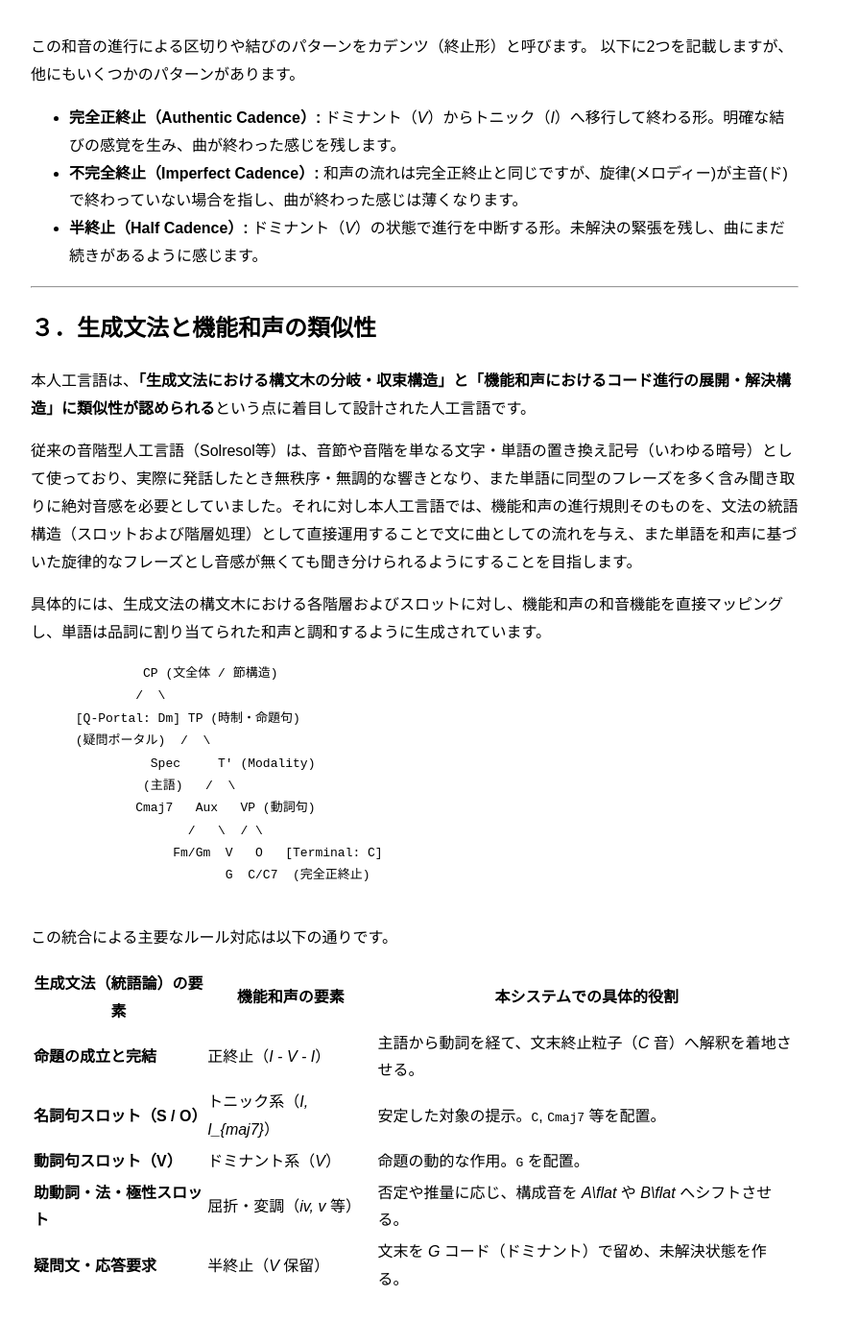
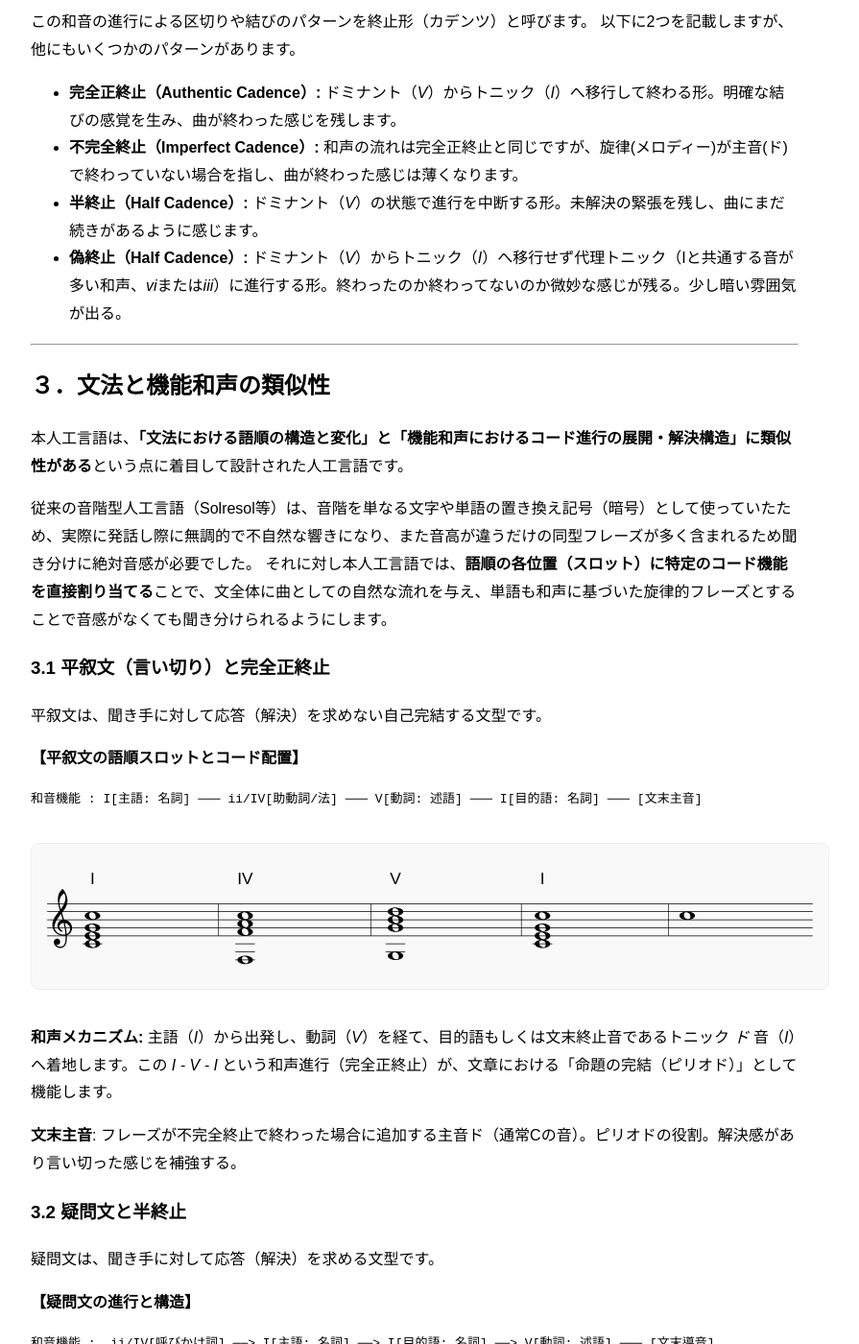
Before and after one commit to zombiiru/cadentian-conlang, a Jekyll site: the page built from index.md, in a window 1280 px wide and 1400 px high, scrolled down 1753 px. Shown: the whole window at 96% size, without its empty margins (208-1103 px from the left). Built offline with Jekyll 4.4.1, drawn with Linux system fonts in a browser that asks for light colours; nearby versions of some CDN libraries; before the commit the page ends 3124 px from its top, so only the background shows below that; some of the changed text lies outside the part shown.

Commit message:
序文修正

````diff
--- a/_layouts/default.html
+++ b/_layouts/default.html
@@ -17,15 +17,15 @@
       border-radius: 8px;
       margin: 20px 0;
       border: 1px solid #eee;
-      cursor: pointer; /* クリック可能であることを示す */
+      cursor: pointer;
       transition: background-color 0.2s, border-color 0.2s;
     }
     .abc-container:hover {
-      background-color: #f0f4fe; /* ホバー時の背景色 */
+      background-color: #f0f4fe;
     }
     .abc-container.abc-playing {
-      background-color: #fce8e6; /* 再生中の背景色 */
-      border-color: #d93025; /* 再生中の枠線 */
+      background-color: #fce8e6;
+      border-color: #d93025;
     }
 
     /* インライン楽譜のスタイル */
@@ -102,7 +102,6 @@
         container.addEventListener("click", async function(e) {
           e.stopPropagation();
 
-          // 再生中なら停止
           if (isPlaying) {
             if (synth) synth.stop();
             if (timingCallbacks) timingCallbacks.stop();
@@ -116,11 +115,17 @@
           try {
             if (!synth) {
               synth = new ABCJS.synth.CreateSynth();
-              await synth.init({ visualObj: visualObj });
+
+              // ★ Player (Synth) 側のオプションでコード伴奏をオフにする
+              await synth.init({
+                visualObj: visualObj,
+                options: {
+                  chordsOff: true // コード記号（"C"等）の自動伴奏音声をオフ
+                }
+              });
               await synth.prime();
             }
 
-            // 音の進行に合わせた赤色ハイライトタイマー
             timingCallbacks = new ABCJS.TimingCallbacks(visualObj, {
               eventCallback: function(ev) {
                 clearHighlight();
@@ -140,7 +145,6 @@
             timingCallbacks.start();
             synth.start();
 
-            // 演奏終了時の自動停止
             const duration = (visualObj.getTotalTime() || 2) * 1000;
             stopTimer = setTimeout(() => {
               isPlaying = false;
@@ -186,7 +190,6 @@
               add_classes: true
             })[0];
 
-            // 共通のクリック再生イベントを付与
             attachClickToPlay(container, visualObj);
           }
         }
@@ -225,7 +228,6 @@
               add_classes: true
             })[0];
 
-            // クロップ処理（あまり幅カット）
             const svg = container.querySelector("svg");
             if (svg) {
               try {
@@ -256,7 +258,6 @@
               } catch (e) {}
             }
 
-            // 共通のクリック再生イベントを付与
             attachClickToPlay(container, visualObj);
           }
         }
--- a/index.md
+++ b/index.md
@@ -3,26 +3,18 @@ layout: default
 title: Cadentian 音楽人工言語の試み
 ---
 
-# Cadentian 概要と発想の基礎
+# Cadentian 着想の基礎
 
-## １．言語・生成文法概要
+## １．言語の語順構造と役割
 
-自然言語の文は、表面上は単語が直線状に並んだ一次元の並びですが、深層においては階層的な構造（統語構造）を持っています。生成文法では、この構造を「構文木（Syntax Tree）」として記述します。
+自然言語の文は、一見すると単語が直線状に並んでいるだけに見えますが、実際には**決まった文法位置（スロット）**と**語順のルール**に従って組み立てられています。
 
-文（S / TP）は、主語となる名詞句（NP）と、述語となる動詞句（VP）などの下位構造に分岐し、それぞれの句が指定子（Specifier）、頭語（Head）、補部（Complement）といったスロットを形成します。
+* **基本語順（主語–動詞–目的語）:** 「主語（名詞）＋動詞＋目的語（名詞）」のように、各位置に特定の品詞が配置されることで基本的な意味が成立します（例: *I eat an apple.*）。
+* **修飾関係（形容詞・副詞）:** 単語を詳しく説明する位置も決まっています。例えば、形容詞は名詞を飾り（例: *red apple*）、副詞は動詞や文全体を飾ります（例: *eat quickly*）。
+* **語順の入れ替え（疑問文）:** 疑問を表す場合、英語のように文頭に助動詞を置いたり、主語と動詞の順番を入れ替えたりします（例: *Do you eat?* / *What do you eat?*）。
+* **接続詞による複文:** 接続詞（*when, if, that* など）を使うことで、文の中にさらに別の文（節）を組み込むことができます。
 
-```text
-         S (文)
-         /   \
-   NP (名詞句)  VP (動詞句)
-   /          /   \
- N (名詞)    V (動詞) NP (名詞句)
-  |          |      |
-  I         eat   an apple.
-
-```
-
-文全体の意味や完結性は、単語の単なる並びではなく、構文木上のどのスロットにどの要素が配置され、最終的に構造がどのように閉じられるかによって決定されます。
+文の意味や完結性は、単に単語をランダムに並べることではなく、こうした「決まった語順の位置にどの品詞を置き、文末をどのように閉じるか」によって決定されます。
 
 ---
 
@@ -36,7 +28,7 @@ title: Cadentian 音楽人工言語の試み
 
 1. **トニック（Tonic / 主和音 / *I* や *vi*）**
 * **役割:** 最も安定した状態。音楽の出発点であり、最終的に戻るべき原点。
-* **例（ハ長調）:** I:`abc: "C"[CEG]2` vi:`abc: "Fm"[Ace]2`
+* **例（ハ長調）:** I:`abc: "C"[CEG]2` vi:`abc: "Am"[Ace]2`
 
 
 2. **ドミナント（Dominant / 属和音 / *V* や *iii*）**
@@ -55,51 +47,79 @@ title: Cadentian 音楽人工言語の試み
 ```text
 【和声機能の基本進行】
  トニック (T) ──> サブドミナント (SD) ──> ドミナント (D) ──> トニック (T)
-  [安定/出発]          [緩やかな変化]         [緊張/予感]       [着地/完結]
+  [安定/出発]        [緩やかな変化]         [緊張/予感]       [着地/完結]
 
 ```
 *例: I-IV-V-I進行*
 ```abc
-"C"[CGce]8 | "F"[A,FAc]8 | "G"[G,GBd]8 | "C"[C G c e]8 |
+"I"[C E G c]8 | "IV"[F, F A c]8 | "V"[G, G B d]8 | "I"[C E G c]8 |
 ```
 
-この和音の進行による区切りや結びのパターンをカデンツ（終止形）と呼びます。
+この和音の進行による区切りや結びのパターンを終止形（カデンツ）と呼びます。
 以下に2つを記載しますが、他にもいくつかのパターンがあります。
 
 * **完全正終止（Authentic Cadence）:** ドミナント（*V*）からトニック（*I*）へ移行して終わる形。明確な結びの感覚を生み、曲が終わった感じを残します。
 * **不完全終止（Imperfect Cadence）:** 和声の流れは完全正終止と同じですが、旋律(メロディー)が主音(ド)で終わっていない場合を指し、曲が終わった感じは薄くなります。
 * **半終止（Half Cadence）:** ドミナント（*V*）の状態で進行を中断する形。未解決の緊張を残し、曲にまだ続きがあるように感じます。
+* **偽終止（Half Cadence）:** ドミナント（*V*）からトニック（*I*）へ移行せず代理トニック（Iと共通する音が多い和声、*vi*または*iii*）に進行する形。終わったのか終わってないのか微妙な感じが残る。少し暗い雰囲気が出る。
 
 ---
 
-## ３．生成文法と機能和声の類似性
+## ３．文法と機能和声の類似性
 
-本人工言語は、**「生成文法における構文木の分岐・収束構造」と「機能和声におけるコード進行の展開・解決構造」に類似性が認められる**という点に着目して設計された人工言語です。
+本人工言語は、**「文法における語順の構造と変化」と「機能和声におけるコード進行の展開・解決構造」に類似性がある**という点に着目して設計された人工言語です。
 
-従来の音階型人工言語（Solresol等）は、音節や音階を単なる文字・単語の置き換え記号（いわゆる暗号）として使っており、実際に発話したとき無秩序・無調的な響きとなり、また単語に同型のフレーズを多く含み聞き取りに絶対音感を必要としていました。それに対し本人工言語では、機能和声の進行規則そのものを、文法の統語構造（スロットおよび階層処理）として直接運用することで文に曲としての流れを与え、また単語を和声に基づいた旋律的なフレーズとし音感が無くても聞き分けられるようにすることを目指します。
+従来の音階型人工言語（Solresol等）は、音階を単なる文字や単語の置き換え記号（暗号）として使っていたため、実際に発話し際に無調的で不自然な響きになり、また音高が違うだけの同型フレーズが多く含まれるため聞き分けに絶対音感が必要でした。
+それに対し本人工言語では、**語順の各位置（スロット）に特定のコード機能を直接割り当てる**ことで、文全体に曲としての自然な流れを与え、単語も和声に基づいた旋律的フレーズとすることで音感がなくても聞き分けられるようにします。
 
-具体的には、生成文法の構文木における各階層およびスロットに対し、機能和声の和音機能を直接マッピングし、単語は品詞に割り当てられた和声と調和するように生成されています。
+### 3.1 平叙文（言い切り）と完全正終止
 
+平叙文は、聞き手に対して応答（解決）を求めない自己完結する文型です。
+
+**【平叙文の語順スロットとコード配置】**
 ```text
-               CP (文全体 / 節構造)
-              /  \
-      [Q-Portal: Dm] TP (時制・命題句)
-      (疑問ポータル)  /  \
-                Spec     T' (Modality)
-               (主語)   /  \
-              Cmaj7   Aux   VP (動詞句)
-                     /   \  / \
-                   Fm/Gm  V   O   [Terminal: C]
-                          G  C/C7  (完全正終止)
-
+和音機能 : I[主語: 名詞] ─── ii/IV[助動詞/法] ─── V[動詞: 述語] ─── I[目的語: 名詞] ─── [文末主音]
 ```
 
-この統合による主要なルール対応は以下の通りです。
+```abc
+"I"[C E G c]8 | "IV"[F, F A c]8 | "V"[G, G B d]8 | "I"[C E G c]8 | c8
+```
 
-| 生成文法（統語論）の要素 | 機能和声の要素 | 本システムでの具体的役割 |
-| --- | --- | --- |
-| **命題の成立と完結** | 正終止（*I - V - I*） | 主語から動詞を経て、文末終止粒子（*C* 音）へ解釈を着地させる。 |
-| **名詞句スロット（S / O）** | トニック系（*I, I_{maj7}*） | 安定した対象の提示。`C`, `Cmaj7` 等を配置。 |
-| **動詞句スロット（V）** | ドミナント系（*V*） | 命題の動的な作用。`G` を配置。 |
-| **助動詞・法・極性スロット** | 屈折・変調（*iv, v* 等） | 否定や推量に応じ、構成音を *A\flat* や *B\flat* へシフトさせる。 |
-| **疑問文・応答要求** | 半終止（*V* 保留） | 文末を *G* コード（ドミナント）で留め、未解決状態を作る。 |
+**和声メカニズム:**
+主語（*I*）から出発し、動詞（*V*）を経て、目的語もしくは文末終止音であるトニック *ド* 音（*I*）へ着地します。この *I - V - I* という和声進行（完全正終止）が、文章における「命題の完結（ピリオド）」として機能します。
+
+**文末主音**: フレーズが不完全終止で終わった場合に追加する主音ド（通常Cの音）。ピリオドの役割。解決感があり言い切った感じを補強する。
+
+### 3.2 疑問文と半終止
+
+疑問文は、聞き手に対して応答（解決）を求める文型です。
+
+**【疑問文の進行と構造】**
+```text
+和音機能 :  ii/IV[呼びかけ詞] ──> I[主語: 名詞] ──> I[目的語: 名詞] ──> V[動詞: 述語] ─── [文末導音]
+```
+
+```abc
+"ii"[A, D F A]8 | "I"[C E G c]8 | "I"[C E G c]8 | "V"[G, G B d]8 | B8
+```
+
+**和声メカニズム:**
+文頭に呼びかけ詞である `ii/IV`（サブドミナント）を置きます（なくてもよい）。
+語順が **名詞-目的語-動詞** に変化し、述語である `G` コード（ドミナント）が文末に配置されます。自然言語では強調したい句を文頭に配置しますが(英語における疑問文の倒置順など)、本言語では話終わりに余韻が残る文末が強調したい句の配置場所になります。
+平叙文のような文末主音（*C* 音）を配置せず、ドミナント（*V*）の緊張状態のまま進行を保留（半終止）します。これにより、音響的に「話が未解決であり、続き（応答）が必要である」状態を作り出します。
+
+**文末導音**: フレーズを強調したい場合に追加する導音シ（通常Bの音）。すぐに主音ドを鳴らして解決感を得たくなる心理的効果がある。疑問符の役割。
+
+### 3.3 話者間応答カデンツ（対話における Yes / No 応答）
+
+疑問文によって生じた和声的未解決（*V* 音の緊張）を、対話相手（話者B）がどのように処理するかによって、肯定（Yes）と否定（No）を表現します。
+
+* **肯定応答（Yes）:** 話者Aが残した *V* の緊張を引き継ぎ、1句目をトニック *I* で応答（'Yes'を意味するフレーズ）し正終止的な進行をさせてから文を続けます（＝「提示された命題をそのまま受け入れて閉じる」）。
+```abc
+"V"[G, G B d]8 | "I"[C E G c]8
+```
+
+* **否定応答（No）:** 話者Aの *V* からの自然な解決をせず、1句目を代理トニック *vi* （'No'を意味するフレーズ）で応答し偽終止的な進行をさせてから文を続けます（＝「命題の解決方向を変更して閉じる」）。
+```abc
+"V"[G, G B d]8 | "vi"[A, A c e]8
+```
````
